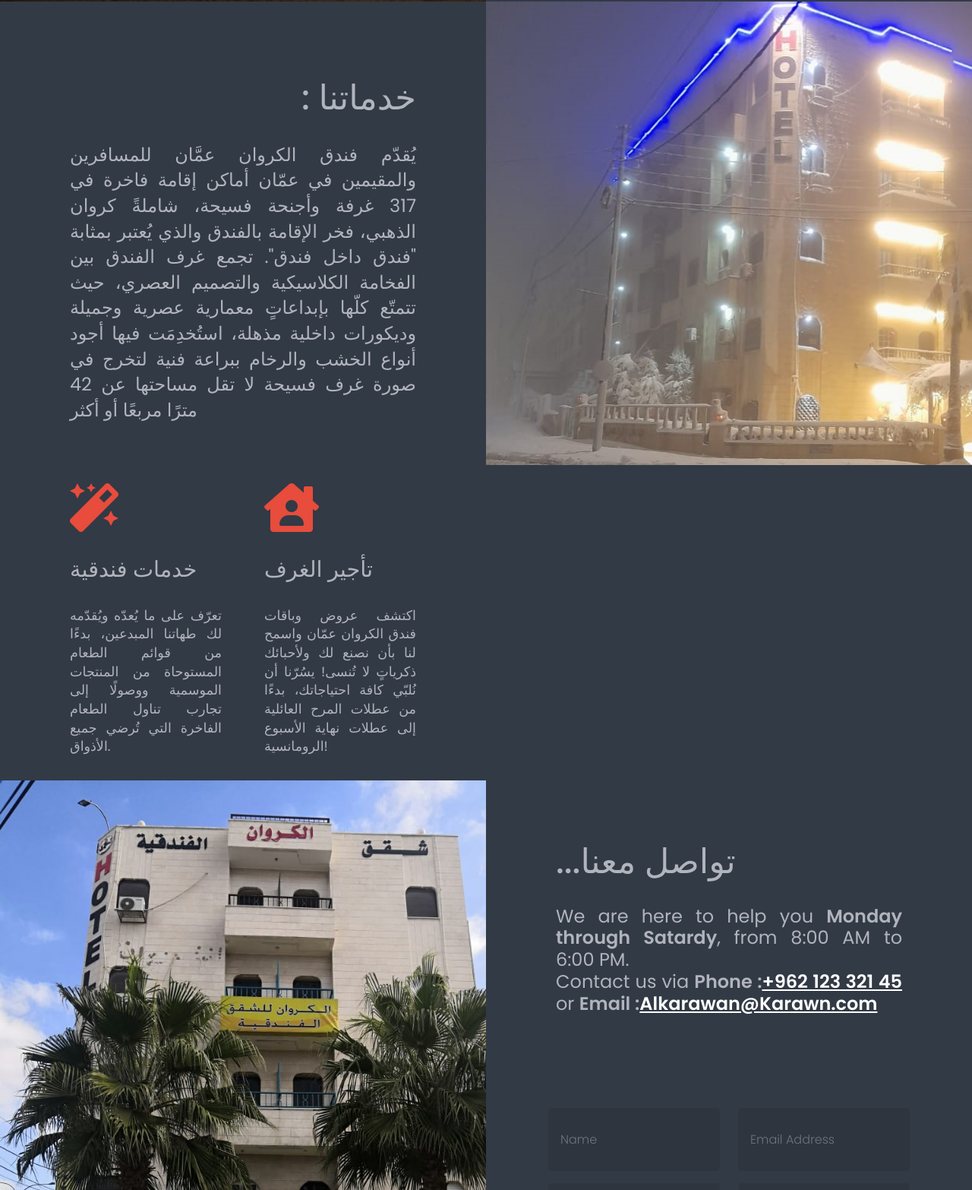
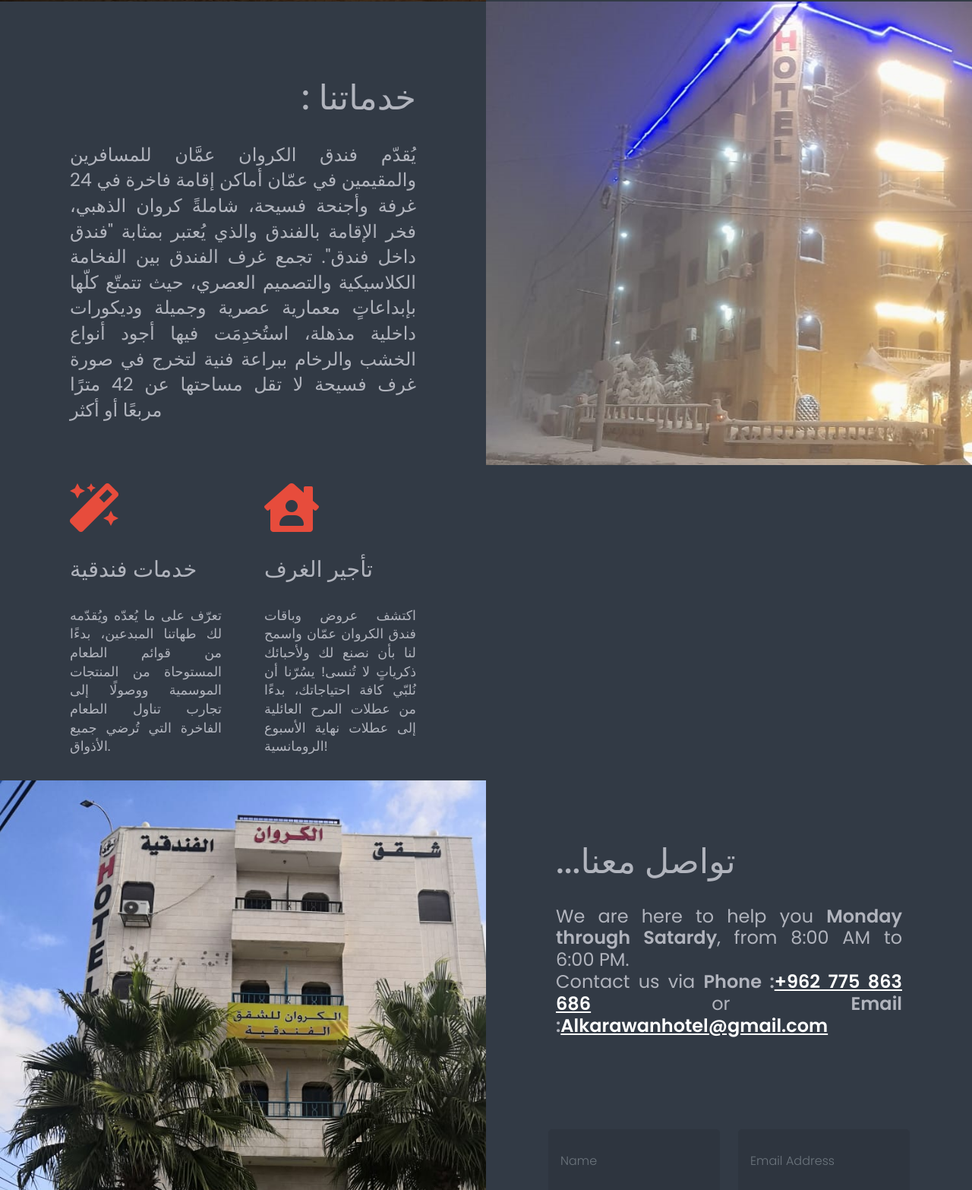
Before and after one commit to emad-aldeen/Al-karawan, a website: page index.html in a window 1280 px wide. Shown: the part 1618-3184 px from the top of the page at 76% size. Drawn offline with nearby package versions, Linux system fonts and the light colour scheme.

Commit message:
client edits

```diff
--- a/index.html
+++ b/index.html
@@ -74,7 +74,7 @@
             <div class="col-xs-12 col-sm-6 col-lg-6">
                 <h1 class="service-section">: خدماتنا</h1>
                 <p class="paragraph">
-                    يُقدّم فندق الكروان عمَّان للمسافرين والمقيمين في عمّان أماكن إقامة فاخرة في 317 غرفة وأجنحة فسيحة، شاملةً كروان الذهبي، فخر الإقامة بالفندق والذي يُعتبر بمثابة "فندق داخل فندق". تجمع غرف الفندق بين الفخامة الكلاسيكية والتصميم العصري، حيث تتمتّع كلّها بإبداعاتٍ معمارية عصرية وجميلة وديكورات داخلية مذهلة، استُخدِمَت فيها أجود أنواع الخشب والرخام ببراعة فنية لتخرج في صورة غرف فسيحة لا تقل مساحتها عن 42 مترًا مربعًا أو أكثر
+                    يُقدّم فندق الكروان عمَّان للمسافرين والمقيمين في عمّان أماكن إقامة فاخرة في 24 غرفة وأجنحة فسيحة، شاملةً كروان الذهبي، فخر الإقامة بالفندق والذي يُعتبر بمثابة "فندق داخل فندق". تجمع غرف الفندق بين الفخامة الكلاسيكية والتصميم العصري، حيث تتمتّع كلّها بإبداعاتٍ معمارية عصرية وجميلة وديكورات داخلية مذهلة، استُخدِمَت فيها أجود أنواع الخشب والرخام ببراعة فنية لتخرج في صورة غرف فسيحة لا تقل مساحتها عن 42 مترًا مربعًا أو أكثر
                 </p>
 
                 <div class="row">
@@ -104,7 +104,7 @@
                     <div class="right-center-text">
                         <h2 class="contact-section">...تواصل معنا</h2>
                         <p class="paragraph">
-                            We are here to help you <strong>Monday through Satardy</strong>, from 8:00 AM to 6:00 PM. <br> Contact us via <strong>Phone :</strong><a href="#" class="phone-mail-link">+962 123 321 45</a> or <strong>Email :</strong><a href="#" class="phone-mail-link">Alkarawan@Karawn.com</a>
+                            We are here to help you <strong>Monday through Satardy</strong>, from 8:00 AM to 6:00 PM. <br> Contact us via <strong>Phone :</strong><a href="#" class="phone-mail-link">+962 775 863 686</a> or <strong>Email :</strong><a href="#" class="phone-mail-link">Alkarawanhotel@gmail.com</a>
                         </p>
 
                         <div class="row">
```
